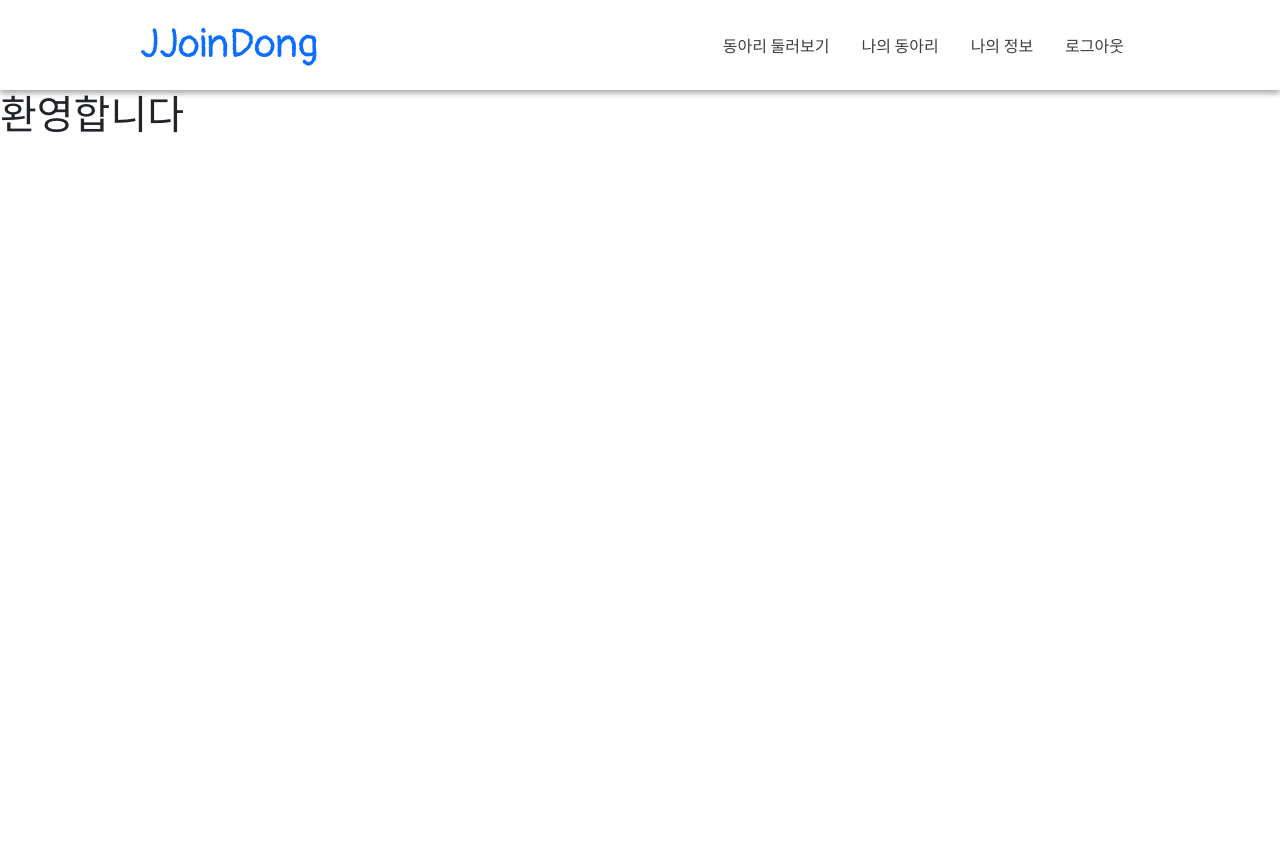
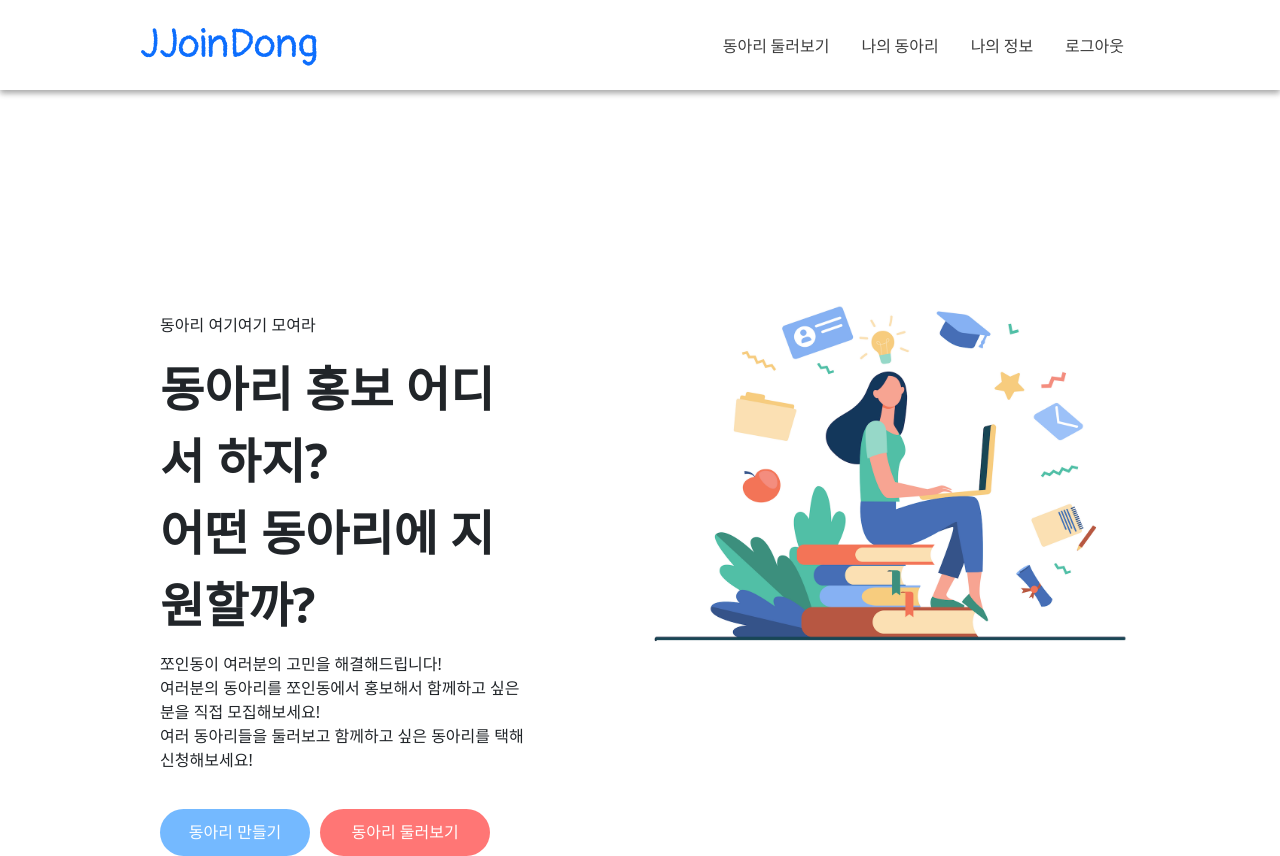
Before and after one commit to julianne03/Joindong, a Django app: page /jd/ in a window 1280 px wide. Before the commit the page ends 133 px from the top, so only its background shows below. Run offline with Django 3.2, Linux system fonts and the light colour scheme.

Commit message:
templates/index.html

```diff
--- a/config/urls.py
+++ b/config/urls.py
@@ -1,22 +1,11 @@
-"""config URL Configuration
-
-The `urlpatterns` list routes URLs to views. For more information please see:
-    https://docs.djangoproject.com/en/2.2/topics/http/urls/
-Examples:
-Function views
-    1. Add an import:  from my_app import views
-    2. Add a URL to urlpatterns:  path('', views.home, name='home')
-Class-based views
-    1. Add an import:  from other_app.views import Home
-    2. Add a URL to urlpatterns:  path('', Home.as_view(), name='home')
-Including another URLconf
-    1. Import the include() function: from django.urls import include, path
-    2. Add a URL to urlpatterns:  path('blog/', include('blog.urls'))
-"""
 from django.contrib import admin
 from django.urls import path, include
+from django.conf import settings
+from django.conf.urls.static import static
 
 urlpatterns = [
     path('admin/', admin.site.urls),
     path('jd/', include('jd.urls')),
 ]
+
+urlpatterns += static(settings.MEDIA_URL, document_root=settings.MEDIA_ROOT)
--- /dev/null
+++ b/static/css/style.css
@@ -0,0 +1,34 @@
+.container {
+    padding: 0;
+    margin: 0;
+    width: 100%;
+    height: 100%;
+    display: flex;
+    flex-direction: row;
+    align-content: center;
+}
+
+.left-box {
+    margin-top: 20%;
+    margin-left: 7%;
+}
+
+.left-box .btn-group {
+    margin-top: 10%;
+    display: flex;
+}
+
+.left-box .btn-group button {
+    width: auto;
+    padding: 3%;
+    color: white;
+    border: none;
+    outline: none;
+    border-radius: 30px;
+}
+
+.right-box {
+    margin-top: 15%;
+    margin-left: 10%;
+    margin-right: 5%;
+}
--- a/templates/jd/index.html
+++ b/templates/jd/index.html
@@ -1,7 +1,29 @@
 {% extends 'base.html' %}
+{% load static %}
 
 {% block title %}Main{% endblock %}
 
 {% block content %}
-    <h1>환영합니다</h1>
+    <div class="container">
+        <div class="left-box">
+            <p>동아리 여기여기 모여라</p>
+            <div style="margin-bottom: 3%">
+                <span style="font-weight: 700; font-size: 3rem">동아리 홍보 어디서 하지?</span><br />
+                <span style="font-weight: 700; font-size: 3rem">어떤 동아리에 지원할까?</span>
+            </div>
+            <div>
+                <span style="font-weight: 100">쪼인동이 여러분의 고민을 해결해드립니다!</span><br />
+                <span style="font-weight: 100">여러분의 동아리를 쪼인동에서 홍보해서 함께하고 싶은 분을 직접 모집해보세요!</span><br />
+                <span style="font-weight: 100">여러 동아리들을 둘러보고 함께하고 싶은 동아리를 택해 신청해보세요!</span>
+            </div>
+            <div class="btn-group">
+                <button type="button" style="width:150px; background-color: #74b9ff; margin-right: 10px">동아리 만들기</button>
+                <button type="button" style="width:170px; background-color: #ff7675;">동아리 둘러보기</button>
+            </div>
+        </div>
+        <div class="right-box">
+            <img src="{% static 'img/main_image.png' %}" width="500" height="400" alt="main image">
+        </div>
+    </div>
+
 {% endblock %}
```
Also changed, not shown: config/settings.py (+7 -0 lines), static/img/main_image.png (added).
